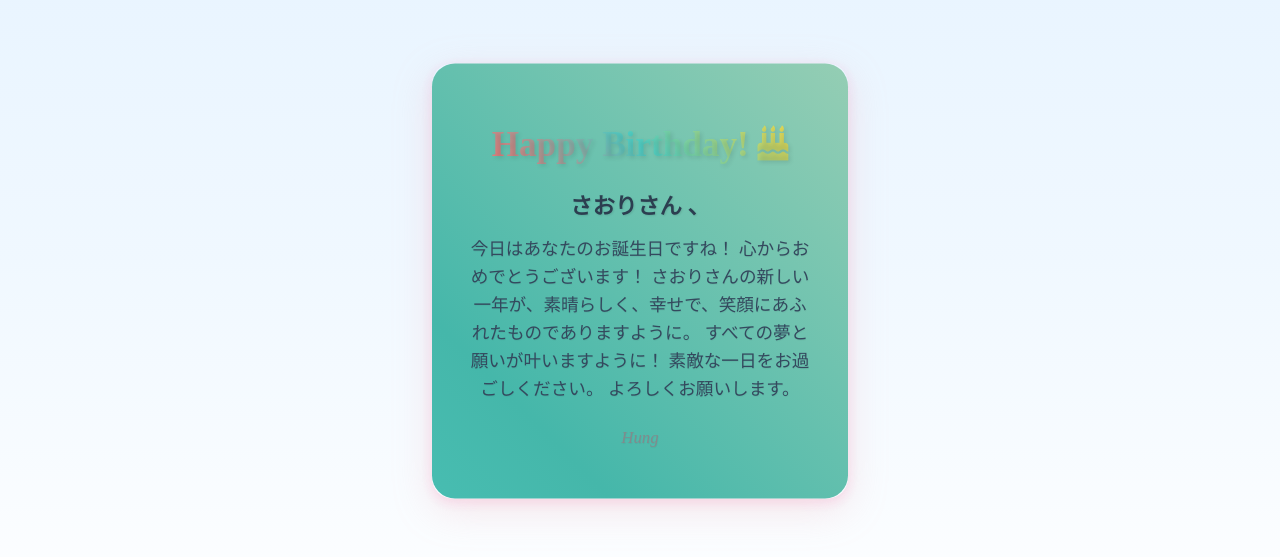
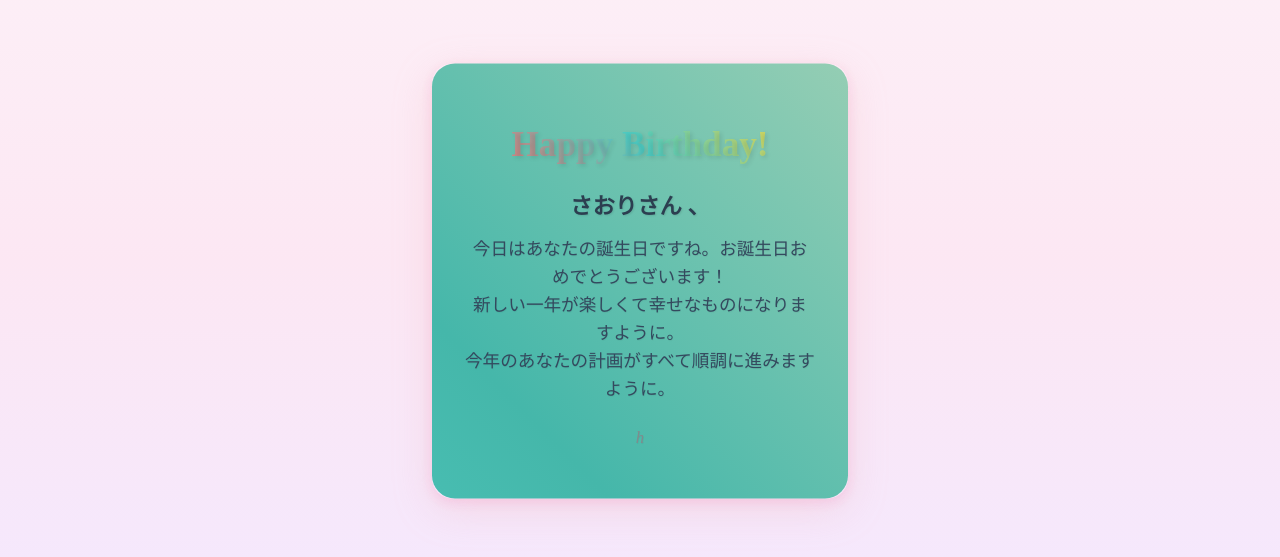
Before and after one commit to 0823h/happy-birthday-s-2025, a plain HTML site: page index.html in a window 1280 px wide. Shown: the part 139-696 px from the top of the page. Drawn offline with Linux system fonts and the light colour scheme.

Commit message:
improve  text

```diff
--- a/index.html
+++ b/index.html
@@ -11,22 +11,18 @@
 <body>
   <div class="birthday-card">
     <div class="card-header">
-      <h2>Happy Birthday! <i class="fas fa-birthday-cake"></i></h2>
+      <h2>Happy Birthday!</h2>
     </div>
     <p class="card-title">さおりさん 、</p>
     <div class="card-body">
       <p>
-        今日はあなたのお誕生日ですね！
-        心からおめでとうございます！
-        さおりさんの新しい一年が、素晴らしく、幸せで、笑顔にあふれたものでありますように。
-        すべての夢と願いが叶いますように！
-        素敵な一日をお過ごしください。
-
-        よろしくお願いします。
+        今日はあなたの誕生日ですね。お誕生日おめでとうございます！<br>
+        新しい一年が楽しくて幸せなものになりますように。<br>
+        今年のあなたの計画がすべて順調に進みますように。<br>
       </p>
     </div>
     <div class="card-footer">
-      <p>Hung</p>
+      <p>h</p>
     </div>
   </div>
   <div class="bubble-background">
--- a/style.css
+++ b/style.css
@@ -131,7 +131,7 @@
 
 
 body {
-  background: linear-gradient(to bottom, #e6f3ff, #f0f8ff, #ffffff);
+  background: linear-gradient(to bottom, #fdf2f8, #fce7f3, #f3e8ff);
   margin: 0;
   padding: 0;
   height: 100vh;
```
